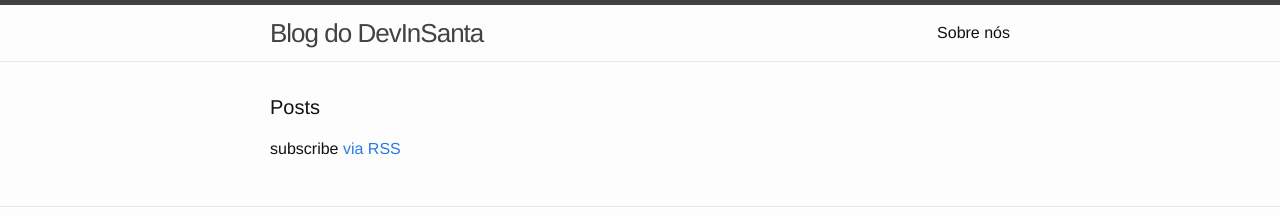
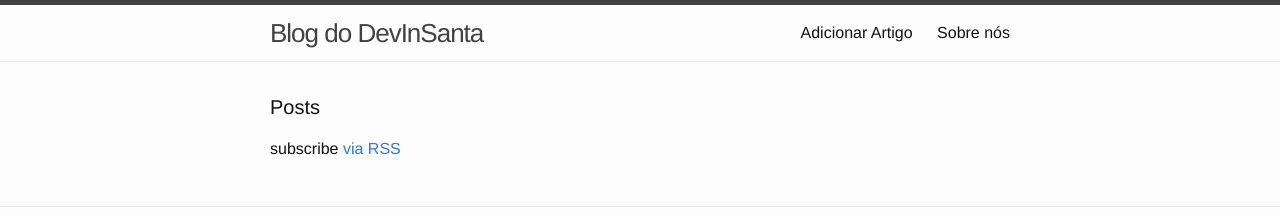
Before and after one commit to murilosardinha/blog, a Jekyll site: the page built from index.html, in a window 1280 px wide. Shown: the top 216 px of the page. Built offline with Jekyll 4.4.1, drawn with Linux system fonts in a browser that asks for light colours.

Commit message:
add post link added

```diff
--- a/_includes/header.html
+++ b/_includes/header.html
@@ -14,6 +14,7 @@
       </a>
 
       <div class="trigger">
+        <a class="page-link" href="http://github.com/DevInSanta/blog">Adicionar Artigo</a>
         {% for page in site.pages %}
           {% if page.title %}
           <a class="page-link" href="{{ page.url | prepend: site.baseurl }}">{{ page.title }}</a>
```
